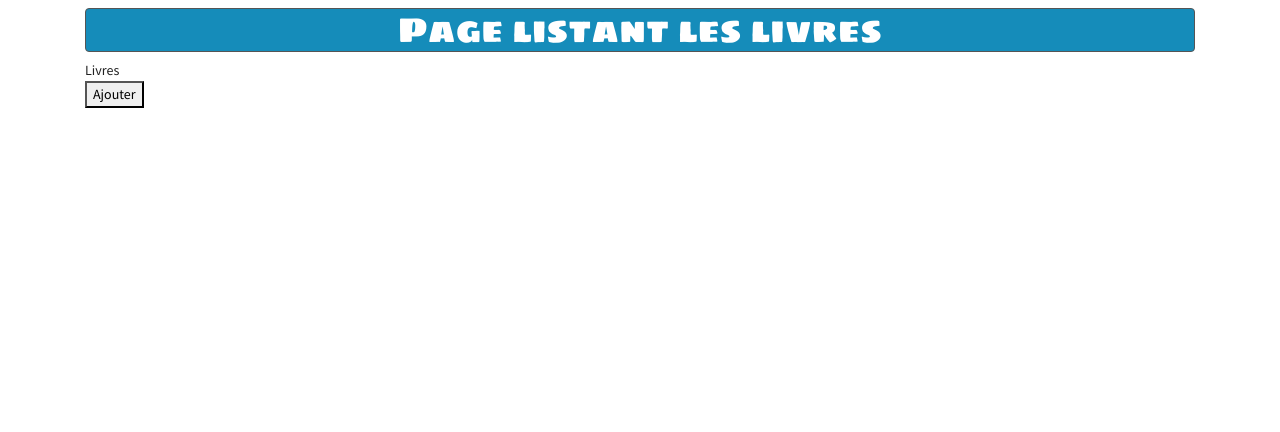
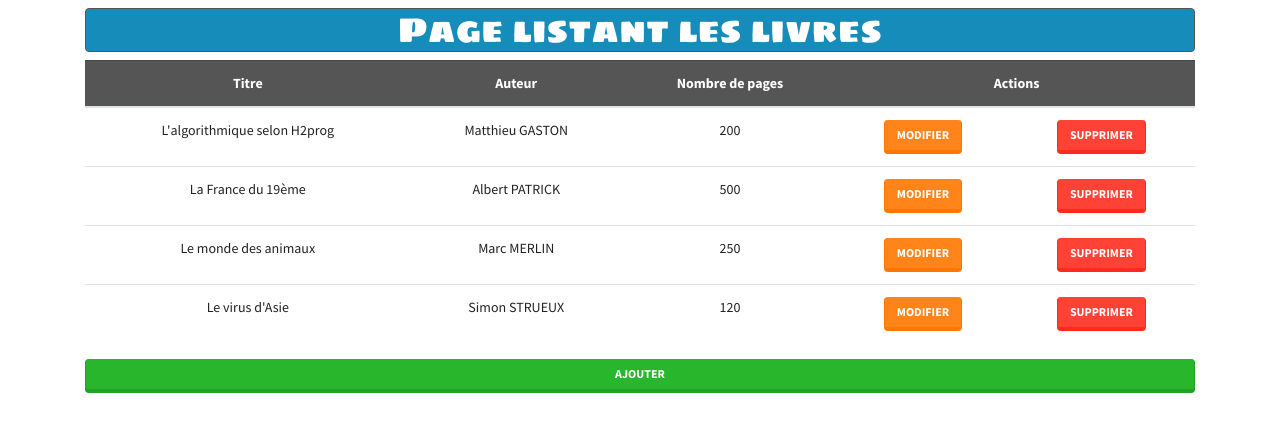
Before and after one commit to bezedache29/ProjetReact1, a React (Create React App) app in the folder projet1/: page / in a window 1280 px wide. Shown: the top 432 px of the page. Built offline with nearby package versions, Linux system fonts and the light colour scheme.

Commit message:
Liste des livres + composant livre + action du bouton supprimmer livre + action bouton ajouter

```diff
--- a/projet1/src/App.js
+++ b/projet1/src/App.js
@@ -1,14 +1,33 @@
 import React, { Component, Fragment } from 'react'
 import TitreH1 from './components/Titres/TitreH1'
+import Bouton from './components/Boutons/Bouton'
+import Livres from './containers/Livres/Livres'
+import FormulaireAjout from './containers/Livres/FormulaireAjout/FormulaireAjout'
 
 class App extends Component {
+    state = {
+        ajout : true
+    }
+
+    handleAjout() {
+
+        if(this.state.ajout === true) {
+            this.setState({ajout: false})
+        }else if(this.state.ajout === false){
+            this.setState({ajout: true})
+        }
+
+        console.log(this.state.ajout)
+    }
+
     render() {
         return (
             <Fragment>
                 <div className="container">
                     <TitreH1>Page listant les livres</TitreH1>
-                    <div>Livres</div>
-                    <button>Ajouter</button>
+                    <Livres />
+                    {(this.state.ajout) ? null : <FormulaireAjout />}
+                    <Bouton btn = "btn-success" clic = {() => this.handleAjout()} width = "w-100">{(this.state.ajout) ? "Ajouter" : "Fermer Ajout"}</Bouton>
                 </div>
             </Fragment>
         )
--- /dev/null
+++ b/projet1/src/App.module.css
@@ -0,0 +1,3 @@
+.policeTitre {
+    font-family: 'Sigmar One', cursive;
+}
--- /dev/null
+++ b/projet1/src/components/Boutons/Bouton.js
@@ -0,0 +1,14 @@
+import React, { Component, Fragment } from 'react'
+
+class Bouton extends Component {
+    render() {
+        let monCss = `btn ${this.props.btn} ${this.props.width}`
+        return (
+            <Fragment>
+                <button className = {monCss} onClick = {this.props.clic}>{this.props.children}</button>
+            </Fragment>
+        )
+    }
+}
+
+export default Bouton
--- /dev/null
+++ b/projet1/src/containers/Livres/FormulaireAjout/FormulaireAjout.js
@@ -0,0 +1,15 @@
+import React, { Component, Fragment } from 'react'
+import css from './FormulaireAjout.module.css'
+
+class FormulaireAjout extends Component {
+    render() {
+        const monCss = `p2 mt-2 text-primary text-center rounded ${css.policeTitre}`
+        return (
+            <Fragment>
+                <h2 className={monCss}>Affichage du formulaire d'ajout</h2>
+            </Fragment>
+        )
+    }
+}
+
+export default FormulaireAjout
--- /dev/null
+++ b/projet1/src/containers/Livres/FormulaireAjout/FormulaireAjout.module.css
@@ -0,0 +1,3 @@
+.policeTitre {
+    font-family: 'Sigmar One', cursive;
+}
--- /dev/null
+++ b/projet1/src/containers/Livres/Livre/Livre.js
@@ -0,0 +1,16 @@
+import React from 'react'
+import Bouton from '../../../components/Boutons/Bouton'
+
+const livre = (props) => {
+    return (
+        <>
+            <td>{props.titre}</td>
+            <td>{props.auteur}</td>
+            <td>{props.nbPages}</td>
+            <td><Bouton btn = "btn-warning" clic = {() => console.log('Modifier')}>Modifier</Bouton></td>
+            <td><Bouton btn = "btn-danger" clic = {props.suppr}>Supprimer</Bouton></td>
+        </>
+    )
+}
+
+export default livre
--- /dev/null
+++ b/projet1/src/containers/Livres/Livres.js
@@ -0,0 +1,85 @@
+import React, { Component, Fragment } from 'react'
+// import Bouton from '../../components/Boutons/Bouton'
+import Livre from './Livre/Livre'
+
+class Livres extends Component {
+    state = {
+        livres : [
+            {
+                id : 1,
+                titre : "L'algorithmique selon H2prog",
+                auteur : "Matthieu GASTON",
+                nbPages : 200
+            },
+            {
+                id : 2,
+                titre : "La France du 19ème",
+                auteur : "Albert PATRICK",
+                nbPages : 500
+            },
+            {
+                id : 3,
+                titre : "Le monde des animaux",
+                auteur : "Marc MERLIN",
+                nbPages : 250
+            },
+            {
+                id : 4,
+                titre : "Le virus d'Asie",
+                auteur : "Simon STRUEUX",
+                nbPages : 120
+            },
+        ]
+    }
+
+    modifier = (nom) => {
+        alert(nom)
+    }
+
+    handleSupprimer = (id) => {
+        // On récupère le numero index du tableau de livres
+        const numCaseTabLivre = this.state.livres.findIndex(element => {
+            return element.id === id
+        })
+        // On recupère le livre du tableau
+        // On cré une copie du livre pour pouvoir la supprimer en utilisant spread (ES7)
+        const newLivre = {...this.state.livres[numCaseTabLivre]}
+        // On supprime les infos du livre
+        this.state.livres.splice(numCaseTabLivre, 1);
+
+        // // On copie l'ancien tablau pour y mettre les nouvelles infos (ici la suppression d'un livre)
+        // const newTab = this.state.livres.slice()
+        // newTab[numCaseTabLivre] = newLivre
+
+        // On met a jour le tableau des livres
+        this.setState({Livres: newLivre})
+    }
+
+    render() {
+        return (
+            <Fragment>
+                <table className="table text-center">
+                    <thead>
+                        <tr className="table-dark">
+                            <th scope="col">Titre</th>
+                            <th scope="col">Auteur</th>
+                            <th scope="col">Nombre de pages</th>
+                            <th scope="col" colSpan="2">Actions</th>
+                        </tr>
+                    </thead>
+                    <tbody>
+                        {this.state.livres.map((livre) => {
+                            return (
+                                <tr key = {livre.id}>
+                                    <Livre titre = {livre.titre} auteur = {livre.auteur} nbPages = {livre.nbPages} suppr = {() => this.handleSupprimer(livre.id)}/>
+                                </tr>
+                            )
+                        })}
+                    </tbody>
+                </table>
+            </Fragment>
+        )
+    }
+}
+
+export default Livres
```
